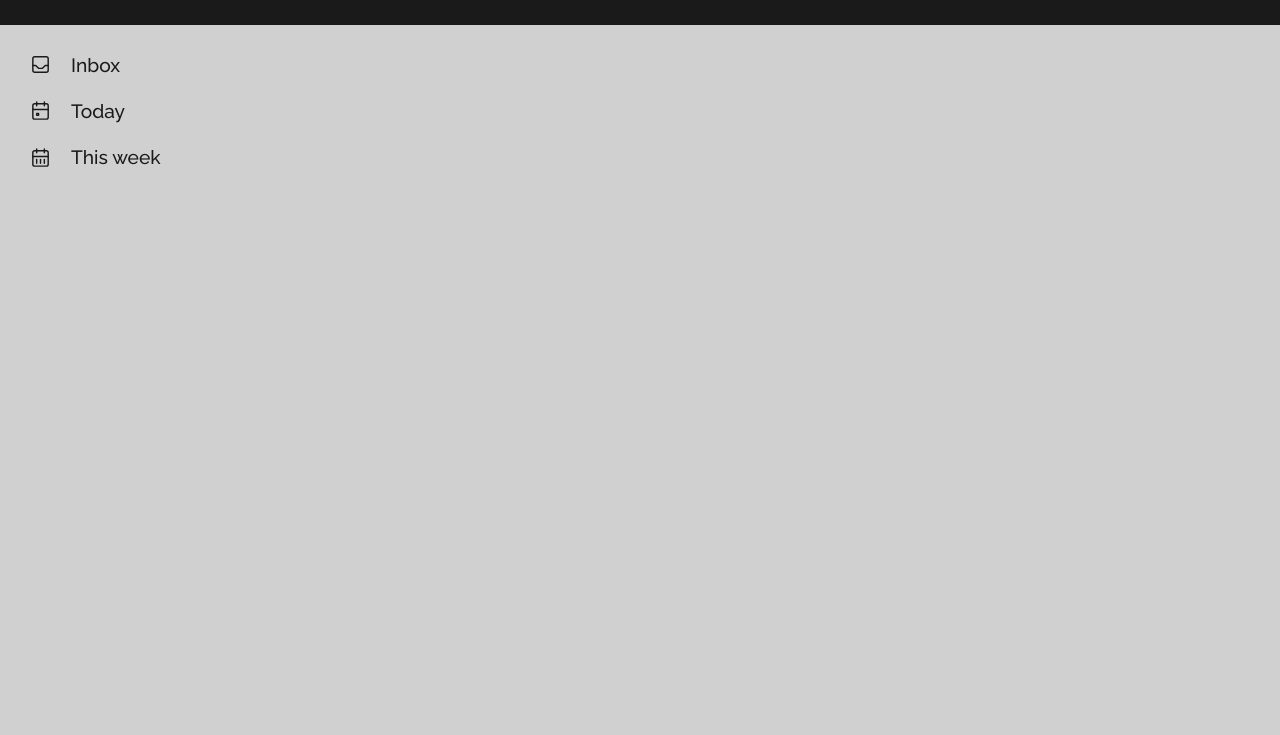
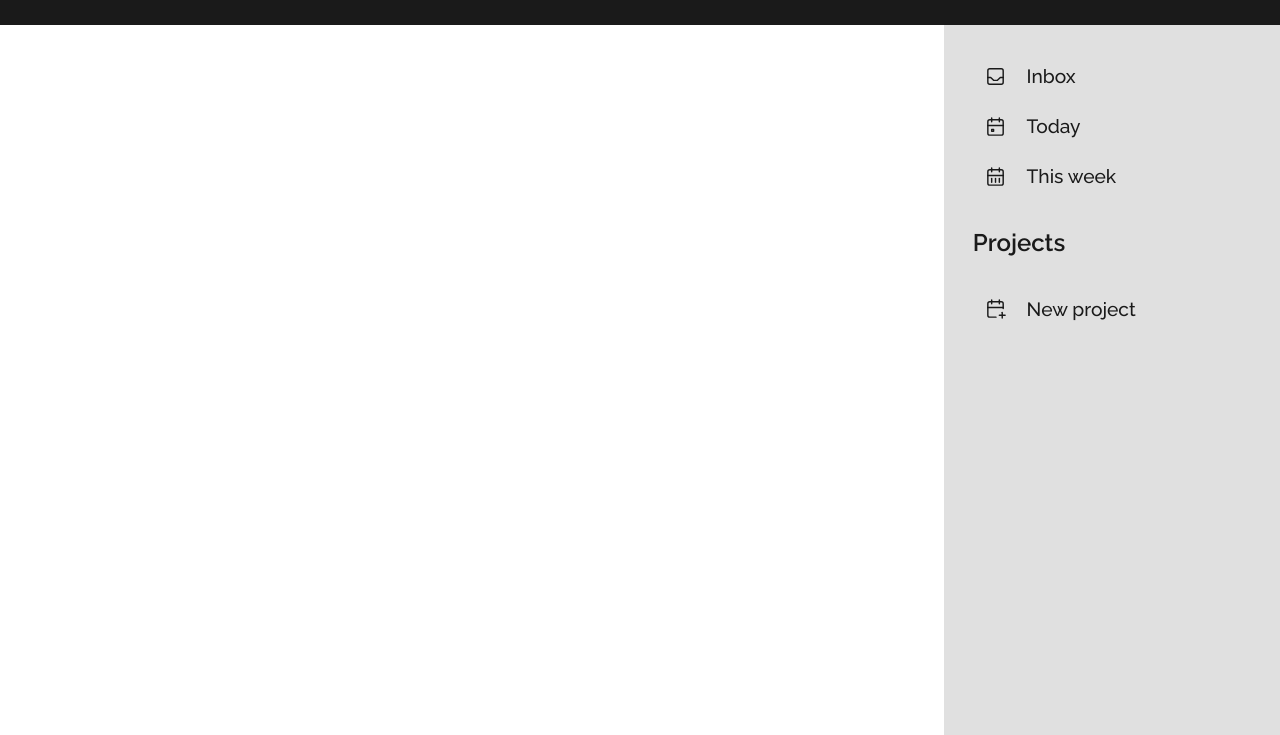
Before and after one commit to Panthomema/odin-todo-list, a website built with webpack: page src/template.html in a window 1280 px wide. Shown: the part 65-800 px from the top of the page. Built offline with nearby package versions, Linux system fonts and the light colour scheme.

Commit message:
Add aside mobile & pc static part

```diff
--- a/src/index.js
+++ b/src/index.js
@@ -1,2 +1,10 @@
 import './styles/reset.css';
 import './styles/style.css';
+
+document.querySelector('#menu-btn').addEventListener('click', () => {
+  document.querySelector('aside').classList.toggle('aside-visible');
+});
+
+document.querySelector('#menu-btn').addEventListener('click', (event) => {
+  event.currentTarget.classList.toggle('rotated-180');
+});
--- a/src/styles/reset.css
+++ b/src/styles/reset.css
@@ -10,6 +10,7 @@
   body {
     margin: unset;
     min-height: 100dvh;
+    min-width: 100dvw;
   }
 
   ul {
--- a/src/styles/style.css
+++ b/src/styles/style.css
@@ -3,14 +3,17 @@
 :root {
   --color-dark: #1a1a1a;
   --color-light: #f0f0f0;
-  --color-light-accent: #d0d0d0;
+  --color-light-100: #e0e0e0;
+  --color-light-200: #d0d0d0;
   --font-size-base: clamp(14px, calc(12px + 0.5vw), 18px);
+  --width-aside: 100dvw;
 }
 
 body {
   color: var(--color-dark);
   font-family: Raleway, sans-serif;
   font-size: var(--font-size-base);
+  overflow-y: hidden;
 }
 
 svg {
@@ -27,6 +30,8 @@ header {
   align-items: center;
   gap: 0.2em;
   font-size: 1.5rem;
+  position: sticky;
+  top: 0;
 }
 
 header svg {
@@ -35,40 +40,79 @@ header svg {
 
 #menu-btn {
   margin-left: auto;
+  transition: transform 0.3s ease;
+}
+
+.rotated-180 {
+  transform: rotate(-180deg);
 }
 
 aside {
-  background: var(--color-light-accent);
+  background: var(--color-light-100);
   font-size: 1.2rem;
   font-weight: 500;
-  padding: 1.5em;
+  padding: 1.25em;
   position: fixed;
+  right: -100dvw;
+  height: 100%;
+  width: 100dvw;
+  display: flex;
+  flex-direction: column;
+  gap: 1.5em;
+  transition: right 0.3s ease;
+}
+
+.aside-visible {
   right: 0;
-  height: 100%;
-  width: 100%;
+}
+
+aside h2 {
+  font-size: 1.25em;
+  font-weight: 600;
 }
 
 nav ul {
   display: flex;
   flex-direction: column;
-  gap: 1.2em;
+  gap: 0.2em;
 }
 
 nav button {
   display: flex;
   align-items: center;
+  width: 100%;
   gap: 1em;
+  padding: 0.6em;
+  border-radius: 0.2em;
+  cursor: pointer;
+}
+
+nav button:hover {
+  background-color: var(--color-light-200);
 }
 
 nav svg {
   stroke: var(--color-dark);
 }
 
-@media only screen and (min-width: 768px) {
+@media only screen and (min-width: 421px) {
+  aside {
+    padding: 1.5em;
+    width: max-content;
+    min-width: 17.5em;
+    max-width: 22.5em;
+  }
+}
 
+@media only screen and (min-width: 769px) {
   header {
     font-size: 1.75rem;
     padding: 1em;
+    position: relative;
+  }
+
+  aside {
+    right: 0;
   }
 
   #menu-btn {
--- a/src/template.html
+++ b/src/template.html
@@ -101,6 +101,33 @@
                     </li>
                 </ul>
             </nav>
+            <h2>Projects</h2>
+            <nav>
+                <ul>
+                    <li>
+                        <button>
+                            <svg
+                                xmlns="http://www.w3.org/2000/svg"
+                                viewBox="0 0 24 24"
+                                stroke-width="1.5"
+                                fill="none"
+                                stroke-linecap="round"
+                                stroke-linejoin="round"
+                            >
+                                <path stroke="none" d="M0 0h24v24H0z" fill="none" />
+                                <path
+                                    d="M12.5 21h-6.5a2 2 0 0 1 -2 -2v-12a2 2 0 0 1 2 -2h12a2 2 0 0 1 2 2v5"
+                                />
+                                <path d="M16 3v4" />
+                                <path d="M8 3v4" />
+                                <path d="M4 11h16" />
+                                <path d="M16 19h6" />
+                                <path d="M19 16v6" /></svg
+                            >New project
+                        </button>
+                    </li>
+                </ul>
+            </nav>
         </aside>
     </body>
 </html>
```
